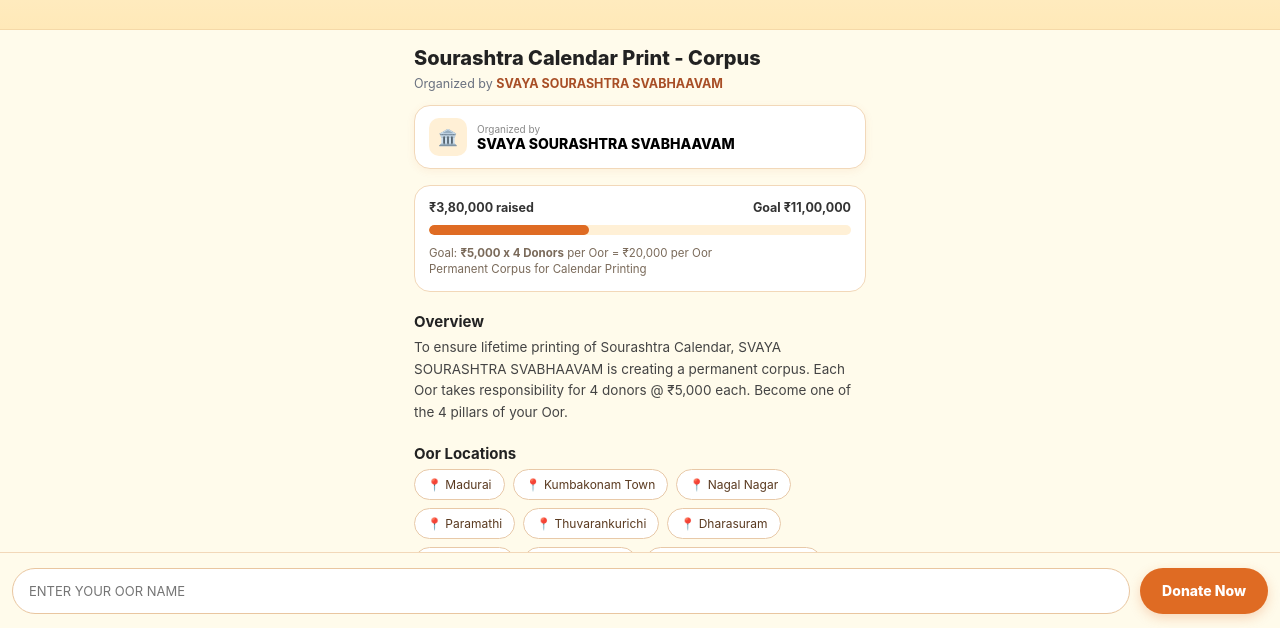
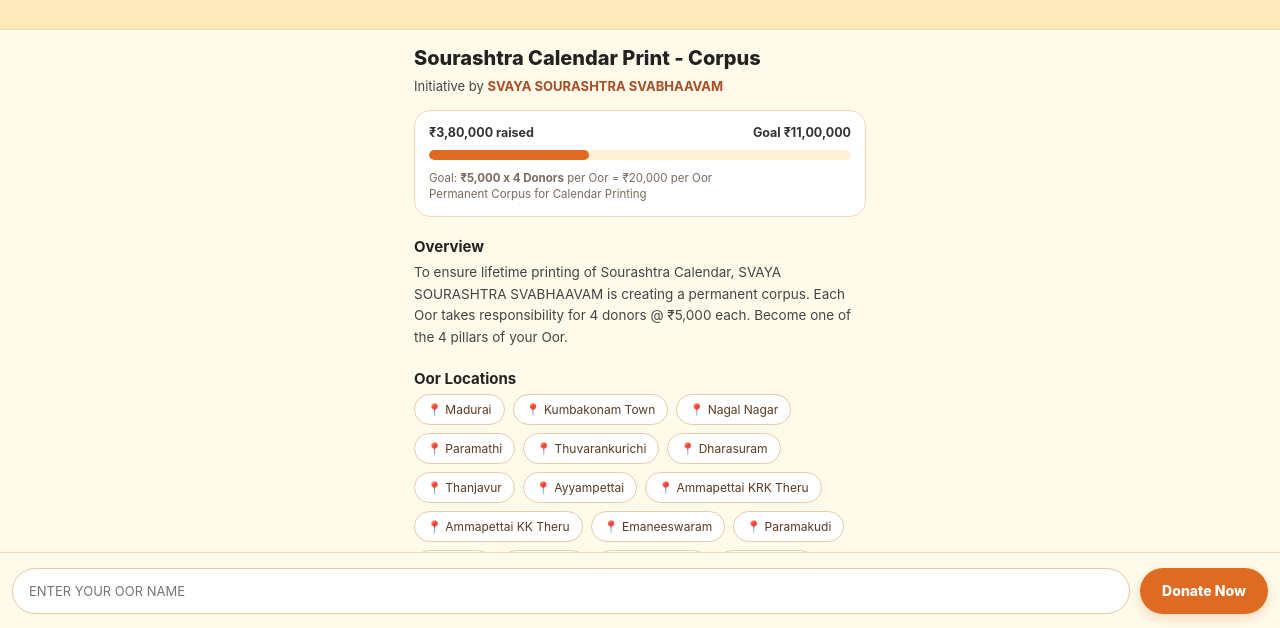
Before and after one commit to sourashtracalendar/mission2029, a plain HTML site: page index.html in a window 1280 px wide. Shown: the part 172-800 px from the top of the page. Drawn offline with Linux system fonts and the light colour scheme.

Commit message:
Update index.html

```diff
--- a/index.html
+++ b/index.html
@@ -20,8 +20,7 @@ body{display:flex;flex-direction:column;}
 .banner h3{font-size:14px;color:#8a5a3a;margin-top:6px;font-weight:500;}
 .content{padding:16px 14px 100px;max-width:480px;margin:0 auto;width:100%;}
 .title{font-size:20px;font-weight:800;color:#222;}
-.sub{font-size:12.5px;color:var(--muted);margin-top:6px;}
-.card{margin:14px 0;background:var(--card);border:1px solid #F2D8B9;border-radius:16px;padding:12px 14px;display:flex;align-items:center;gap:10px;box-shadow:0 2px 8px rgba(223,107,35,.08);}
+.sub{font-size:13px;color:#444;margin-top:8px;}
 .progress{margin:16px 0;background:#fff;border:1px solid #F2D8B9;border-radius:16px;padding:14px;}
 .progress-head{display:flex;justify-content:space-between;font-size:12.5px;font-weight:700;color:#333;}
 .bar{height:10px;background:#FFF0D6;border-radius:999px;margin:10px 0;overflow:hidden;}
@@ -49,11 +48,7 @@ body{display:flex;flex-direction:column;}
   <div class="banner"><h1>🗓️ MISSION 2029</h1><h2>SOURASHTRA CALENDAR</h2><h3>Corpus Fund Creation</h3></div>
   <div class="content">
     <div class="title">Sourashtra Calendar Print - Corpus</div>
-    <div class="sub">Organized by <b style="color:var(--brown);">SVAYA SOURASHTRA SVABHAAVAM</b></div>
-    <div class="card">
-      <div style="width:38px;height:38px;background:#FFF0D6;border-radius:10px;display:flex;align-items:center;justify-content:center;">🏛️</div>
-      <div><div style="font-size:10px;color:#888;">Organized by</div><div style="font-weight:800;font-size:14px;">SVAYA SOURASHTRA SVABHAAVAM</div></div>
-    </div>
+    <div class="sub">Initiative by <b style="color:var(--brown);">SVAYA SOURASHTRA SVABHAAVAM</b></div>
     <div class="progress"><div class="progress-head"><span>₹3,80,000 raised</span><span>Goal ₹11,00,000</span></div><div class="bar"><div class="fill"></div></div><div class="hint">Goal: <b>₹5,000 x 4 Donors</b> per Oor = ₹20,000 per Oor<br>Permanent Corpus for Calendar Printing</div></div>
     <div class="section"><h4>Overview</h4><p>To ensure lifetime printing of Sourashtra Calendar, SVAYA SOURASHTRA SVABHAAVAM is creating a permanent corpus. Each Oor takes responsibility for 4 donors @ ₹5,000 each. Become one of the 4 pillars of your Oor.</p></div>
     <div class="section"><h4>Oor Locations</h4><div class="oor-wrap" id="oorWrap"></div></div>
```
